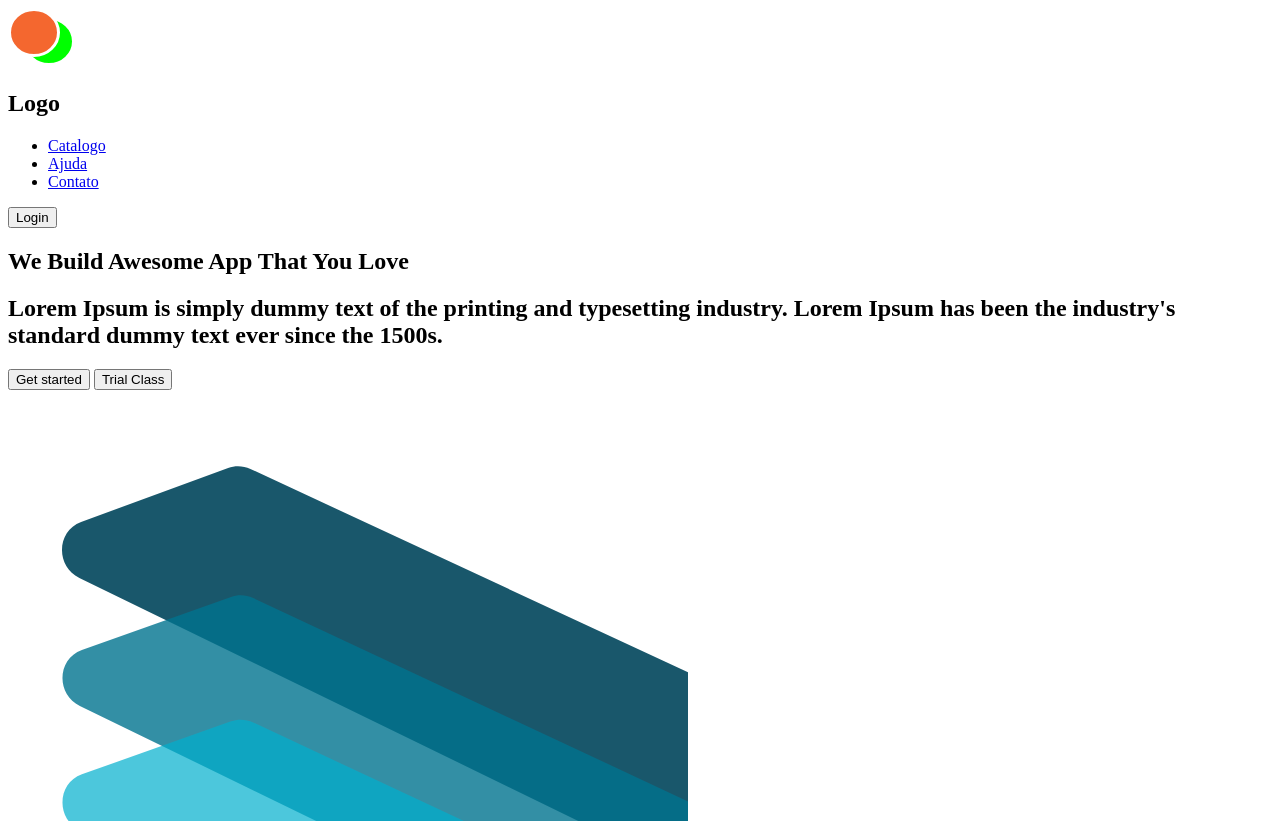
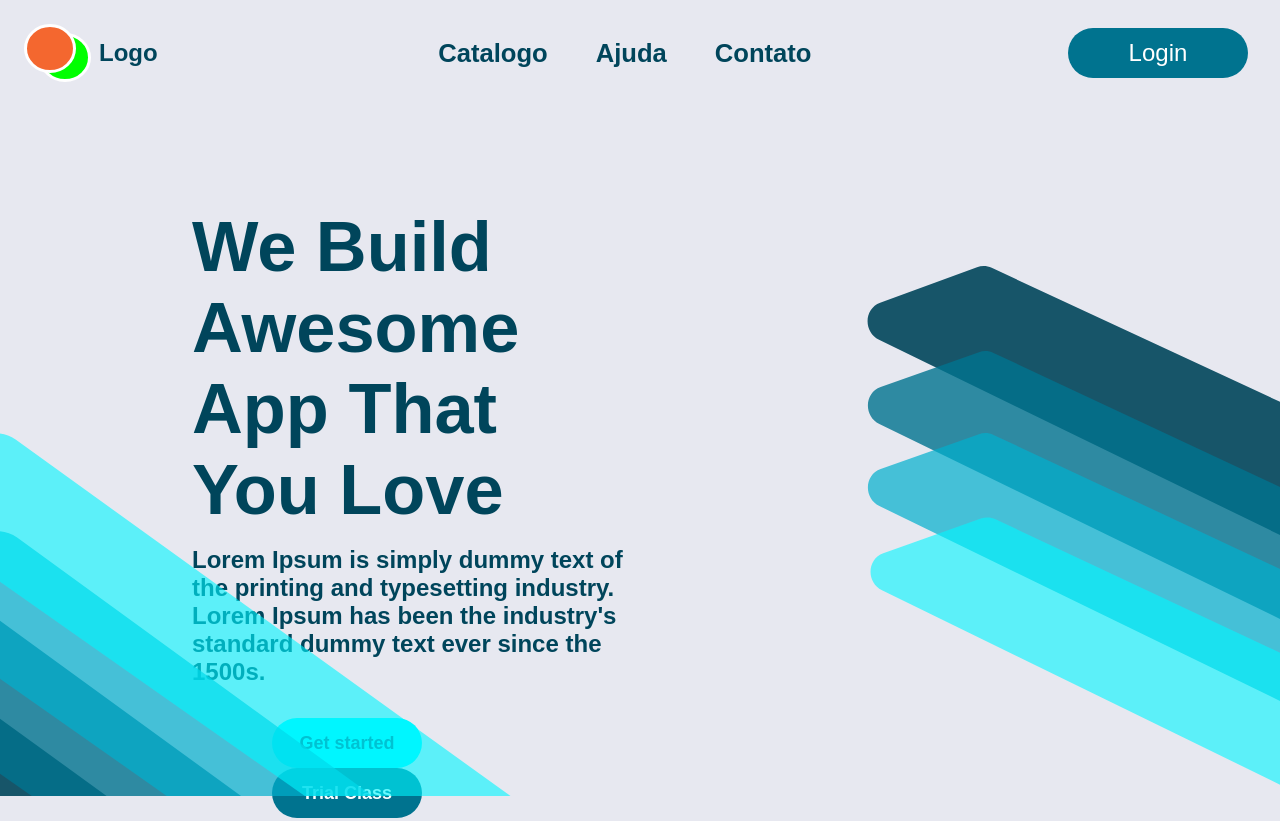
Before and after one commit to gcgonzo/hc-landing-page1, a plain HTML site: page src/index.html in a window 1280 px wide. Shown: the top 821 px of the page. Drawn offline with Linux system fonts and the light colour scheme; a web font is replaced by a local one.

Commit message:
Landing Page finished

```diff
--- a/src/css/styles.css
+++ b/src/css/styles.css
@@ -0,0 +1,122 @@
+@import url('https://fonts.googleapis.com/css2?family=Rosario:wght@300;400;600;700&display=swap');
+
+*{
+    margin: 0;
+    padding: 0;
+    box-sizing: border-box;
+    font-family: 'Rosario', sans-serif;
+}
+
+body {
+    background-color: #E7E8F0;
+}
+.home {
+    width: 100vw;
+    height: 100vh;
+    color: #00455B;
+}
+
+/* Header */
+
+header {
+    display: flex;
+    justify-content: space-between;
+    align-items: center;
+}
+header .login {
+   display: flex;
+   align-items: center;
+   margin: 1.5rem;
+}
+header .login h1 {
+    margin-left: 0.5rem;
+}
+header nav ul{
+    display: flex;
+    gap: 3rem;
+    list-style: none;
+    font-size: 1.6rem;
+}
+header nav li a{
+    text-decoration: none;
+    color: #00455B;
+    font-weight: 700;
+}
+
+header button {
+    width: 180px;
+    height: 50px;
+    margin-right: 2rem;
+    border: 0;
+    background-color: #00738F;
+    font-size: 24px;
+    border-radius: 25px;
+    color: #fff;
+}
+header button:hover {
+    background-color: #2daece;
+}
+
+/* Main */
+
+main .container-home {
+    display: flex;
+    height: 812px;
+}
+
+/* ---Leftside--- */
+
+
+.leftside {
+    flex: 1;
+    display: flex;
+    flex-direction: column;
+    justify-content: center;
+    align-items: flex-end;
+
+}
+.leftside .title {
+    width: 70%;
+}
+.leftside .title h1{
+    font-size: 4.4rem;
+    padding-bottom: 1rem;
+}
+.leftside .title .btn{
+    padding-top: 2rem;
+}
+.leftside .title .btn-itens {
+    width: 150px;
+    height: 50px;
+    border-radius: 25px;
+    border: none;
+    font-size: 18px;
+    font-weight: bold;
+    margin-left: 5rem;
+}
+.leftside .title .btn-itens:nth-child(1){
+    background-color: #00F7FF;
+    color: #00738F;
+}
+.leftside .title .btn-itens:nth-child(2){
+    background-color: #00738F;
+    color: #fff;
+}
+.leftside .imgBottom {
+    position: absolute;
+    bottom: 0;
+    left: 0;
+    z-index: 2;
+}
+
+/* ---Rightside--- */
+
+
+.rightside {
+    flex: 1;
+    display: flex;
+    justify-content: flex-end;
+}
+.rightside img {
+    width: 70%;
+}
--- a/src/index.html
+++ b/src/index.html
@@ -25,7 +25,9 @@
             <button>Login</button>
         </header>
          <main>
+            <div class="container-home">
                 <div class="leftside">
+                    <div class="title">
                         <h1>We Build Awesome App That You Love</h1>
                         <h2>Lorem Ipsum is simply dummy text of the
                          printing and typesetting industry.
@@ -33,14 +35,19 @@
                          standard dummy text ever since the 1500s.
                         </h2>
                         <div class="btn">
-                    <button>Get started</button>
-                    <button>Trial Class</button>
+                            <button class="btn-itens">Get started</button>
+                            <button class="btn-itens" >Trial Class</button>
+                        </div>
+                    </div>
+                    <div class="imgBottom">
+                        <img src="img/imgInferior.svg" alt="">
                     </div>
                 </div>
                  <div class="rightside">
                      <img src="img/principal.svg" alt="">
+
                 </div>
-            <img src="img/imgInferior.svg" alt="">
+            </div>
         </main>
     </section>
 
```
Also changed, not shown: src/img/Rectangle 3.svg (added), src/img/Rectangle 4.svg (added), src/img/Rectangle 5.svg (added), src/img/Rectangle 6.svg (added). Lines whose indentation alone changed are shown as unchanged.
